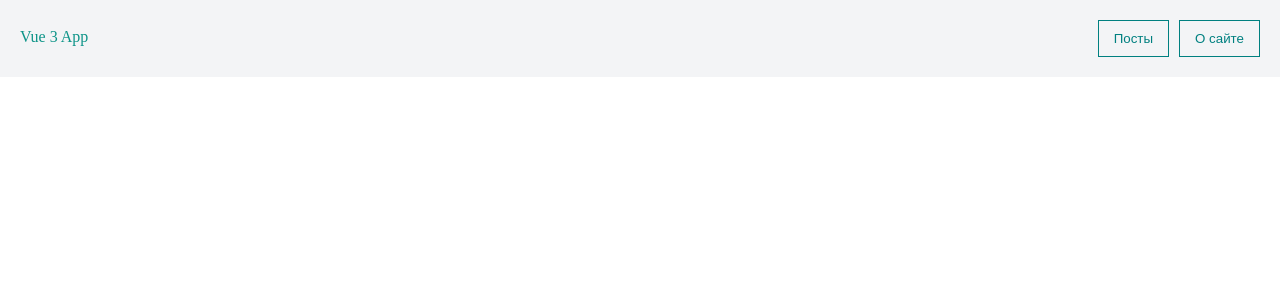
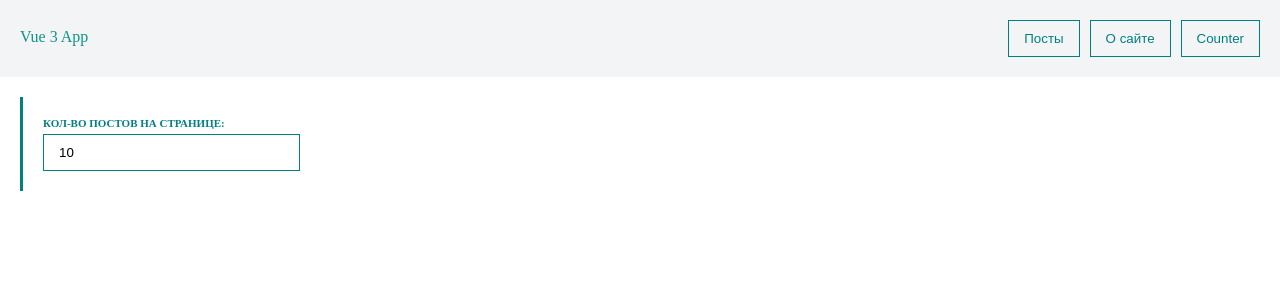
Before and after one commit to solovyovsergey/vue3-course, a Vue app: page /posts-config in a window 1280 px wide. Shown: the top 300 px of the page. Built offline with nearby package versions, Linux system fonts and the light colour scheme; the HTML template or start-up script is replaced by a standard one.

Commit message:
add counter and posts states; add CounterPage; fix BaseButton and BaseInput styles

```diff
--- a/src/components/NavBar.vue
+++ b/src/components/NavBar.vue
@@ -9,7 +9,9 @@ const router = useRouter()
     <RouterLink to="/" class="main-link">Vue 3 App</RouterLink>
     <div class="group-btn">
       <BaseButton @click="router.push('/posts')">Посты</BaseButton>
+      <!-- <BaseButton @click="router.push('/posts-config')">Настройки</BaseButton> -->
       <BaseButton @click="router.push('/about')">О сайте</BaseButton>
+      <BaseButton @click="router.push('/counter')">Counter</BaseButton>
     </div>
   </nav>
 </template>
--- a/src/components/UI/BaseButton.vue
+++ b/src/components/UI/BaseButton.vue
@@ -13,5 +13,15 @@
   background: none;
   color: teal;
   cursor: pointer;
+  transition: all 0.2s ease;
+}
+
+.btn:hover {
+  background: teal;
+  color: white;
+}
+
+.btn:active {
+  opacity: 0.7;
 }
 </style>
--- a/src/components/UI/BaseInput.vue
+++ b/src/components/UI/BaseInput.vue
@@ -1,5 +1,5 @@
 <script setup lang="ts">
-const modelValue = defineModel<string>()
+const modelValue = defineModel<string | number>()
 </script>
 
 <template>
--- a/src/main.ts
+++ b/src/main.ts
@@ -3,10 +3,12 @@ import App from './App.vue'
 import components from './components/UI'
 import { router } from './router/router'
 import directives from './directives'
+import { createPinia } from 'pinia'
 
+const pinia = createPinia()
 const app = createApp(App)
 
 Object.entries(components).forEach(([name, cmp]) => app.component(name, cmp))
 Object.entries(directives).forEach(([name, d]) => app.directive(name, d))
 
-app.use(router).mount('#app')
+app.use(router).use(pinia).mount('#app')
--- /dev/null
+++ b/src/pages/CounterPage.vue
@@ -0,0 +1,47 @@
+<script setup lang="ts">
+import { useCounterStore } from '@/store/counter'
+
+const counterStore = useCounterStore()
+</script>
+
+<template>
+  <div class="counter-page">
+    <h1 class="title">Counter</h1>
+
+    <div class="display">{{ counterStore.count }}</div>
+
+    <div class="controls">
+      <BaseButton @click="counterStore.decrement">Decrement</BaseButton>
+      <BaseButton @click="counterStore.increment">Increment</BaseButton>
+    </div>
+  </div>
+</template>
+
+<style scoped>
+.counter-page {
+  display: flex;
+  flex-direction: column;
+  align-items: center;
+  gap: 20px;
+  margin-top: 50px;
+  font-family: sans-serif;
+}
+
+.title {
+  color: teal;
+  font-size: 1.2rem;
+  text-transform: uppercase;
+  letter-spacing: 1px;
+}
+
+.display {
+  font-size: 3rem;
+  color: #333;
+  font-weight: 300;
+}
+
+.controls {
+  display: flex;
+  gap: 10px;
+}
+</style>
--- /dev/null
+++ b/src/pages/PostsConfigPage.vue
@@ -0,0 +1,40 @@
+<script setup lang="ts">
+import { usePostsStore } from '@/store/posts'
+
+const postStore = usePostsStore()
+</script>
+
+<template>
+  <div class="posts-settings">
+    <!-- Настройка лимита (_limit) -->
+    <div class="field">
+      <label>Кол-во постов на странице:</label>
+      <BaseInput v-model.number="postStore.pageSize" type="number" class="input" />
+    </div>
+  </div>
+</template>
+
+<style scoped>
+.posts-settings {
+  display: flex;
+  flex-direction: column;
+  gap: 15px;
+  max-width: 300px;
+  padding: 20px;
+  border-left: 3px solid teal;
+  margin-bottom: 30px;
+}
+
+.field {
+  display: flex;
+  flex-direction: column;
+  gap: 5px;
+}
+
+label {
+  color: teal;
+  font-size: 11px;
+  font-weight: 900;
+  text-transform: uppercase;
+}
+</style>
--- a/src/pages/PostsPage.vue
+++ b/src/pages/PostsPage.vue
@@ -1,24 +1,19 @@
 <script setup lang="ts">
 import { onMounted, ref } from 'vue'
 
-import axios from 'axios'
 import type { Post, PostFormData } from '@/types'
 import PostForm from '@/components/PostForm.vue'
 import PostList from '@/components/PostList.vue'
 import { useRouter } from 'vue-router'
 import { usePostsFilter, usePostsSort } from '@/hooks'
+import { usePostsStore } from '@/store/posts'
 
-const posts = ref<Post[]>([])
+const postStore = usePostsStore()
 
 const router = useRouter()
 
 const isDialogVisible = ref(false)
-const isPostsLoading = ref(false)
 const searchQuery = ref<string>('')
-
-const pageSize = 10
-const currentPageNum = ref(1)
-const pageTotalCount = ref(0)
 
 type SelectType = keyof Omit<Post, 'id'>
 const sortBy = ref<SelectType>('title')
@@ -27,45 +22,28 @@ const options: { name: string; value: SelectType }[] = [
   { name: 'По Контенту', value: 'body' },
 ]
 
-const filteredPosts = usePostsFilter(posts, searchQuery)
+const filteredPosts = usePostsFilter(() => postStore.posts, searchQuery)
 const sortedAndFilteredPosts = usePostsSort(filteredPosts, sortBy)
 
 const createPost = (post: PostFormData) => {
-  posts.value.push({ ...post, id: Date.now() })
+  postStore.posts.push({ ...post, id: Date.now() })
   isDialogVisible.value = false
-}
-const removePost = (post: Post) => {
-  posts.value = posts.value.filter((p) => p.id !== post.id)
-}
-
-const loadMorePosts = () => {
-  isPostsLoading.value = true
-
-  axios
-    .get<Post[]>('https://jsonplaceholder.typicode.com/posts', {
-      params: { _limit: pageSize, _page: currentPageNum.value },
-    })
-    .then((response) => {
-      posts.value = [...posts.value, ...response.data]
-      pageTotalCount.value = response.headers['x-total-count'] || 0
-    })
-    .catch((e) => alert(e.message))
-    .finally(() => (isPostsLoading.value = false))
 }
 
 const observerCallback: IntersectionObserverCallback = (entries) => {
-  const hasMore = currentPageNum.value < Math.ceil(pageTotalCount.value / pageSize)
+  const hasMore =
+    postStore.currentPageNum < Math.ceil(postStore.pageTotalCount / postStore.pageSize)
 
   entries.forEach((entry) => {
-    if (entry.isIntersecting && hasMore && !isPostsLoading.value) {
-      currentPageNum.value += 1
-      loadMorePosts()
+    if (entry.isIntersecting && hasMore && !postStore.isPostsLoading) {
+      postStore.currentPageNum += 1
+      postStore.loadMorePosts()
     }
   })
 }
 
 onMounted(() => {
-  loadMorePosts()
+  postStore.loadMorePosts()
 })
 </script>
 
@@ -82,7 +60,7 @@ onMounted(() => {
     </BaseDialog>
     <PostList
       :posts="sortedAndFilteredPosts"
-      @removePost="removePost"
+      @removePost="postStore.removePost"
       @openPost="router.push(`/posts/${$event.id}`)"
     />
     <div v-intersection="observerCallback" />
--- a/src/router/router.ts
+++ b/src/router/router.ts
@@ -1,6 +1,8 @@
 import AboutPage from '@/pages/AboutPage.vue'
+import CounterPage from '@/pages/CounterPage.vue'
 import HomePage from '@/pages/HomePage.vue'
 import PostPage from '@/pages/PostPage.vue'
+import PostsConfigPage from '@/pages/PostsConfigPage.vue'
 import PostsPage from '@/pages/PostsPage.vue'
 import { createRouter, createWebHistory } from 'vue-router'
 
@@ -9,6 +11,8 @@ const routes = [
   { path: '/about', component: AboutPage },
   { path: '/posts', component: PostsPage },
   { path: '/posts/:id', component: PostPage },
+  { path: '/posts-config', component: PostsConfigPage },
+  { path: '/counter', component: CounterPage },
 ]
 
 export const router = createRouter({
--- /dev/null
+++ b/src/store/counter.ts
@@ -0,0 +1,10 @@
+import { defineStore } from 'pinia'
+import { ref } from 'vue'
+
+export const useCounterStore = defineStore('counter', () => {
+  const count = ref(0)
+  const increment = () => count.value++
+  const decrement = () => count.value--
+
+  return { count, increment, decrement }
+})
--- /dev/null
+++ b/src/store/posts.ts
@@ -0,0 +1,43 @@
+import type { Post } from '@/types'
+import axios from 'axios'
+import { defineStore } from 'pinia'
+import { ref } from 'vue'
+
+export const usePostsStore = defineStore('posts', () => {
+  const pageSize = ref(10)
+  const posts = ref<Post[]>([])
+  const isPostsLoading = ref(false)
+
+  const currentPageNum = ref(1)
+  const pageTotalCount = ref(0)
+
+  const removePost = (post: Post) => {
+    posts.value = posts.value.filter((p) => p.id !== post.id)
+  }
+
+  const loadMorePosts = () => {
+    isPostsLoading.value = true
+
+    axios
+      .get<Post[]>('https://jsonplaceholder.typicode.com/posts', {
+        params: { _limit: pageSize.value, _page: currentPageNum.value },
+      })
+      .then((response) => {
+        posts.value = [...posts.value, ...response.data]
+        pageTotalCount.value = response.headers['x-total-count'] || 0
+      })
+      .catch((e) => alert(e.message))
+      .finally(() => (isPostsLoading.value = false))
+  }
+
+  return {
+    posts,
+    isPostsLoading,
+    currentPageNum,
+    pageTotalCount,
+    pageSize,
+    // actions
+    loadMorePosts,
+    removePost,
+  }
+})
```
